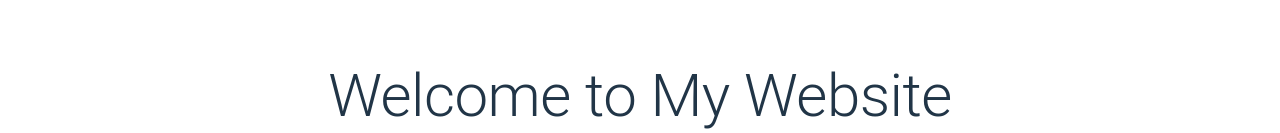
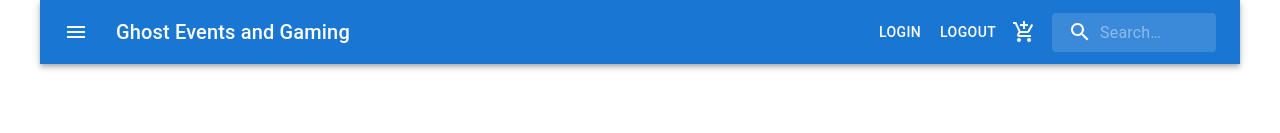
Before and after one commit to B1LLYBAGZ/GhostGames, a React (Vite) app in the folder client/: page / in a window 1280 px wide. Shown: the top 133 px of the page. Built offline with nearby package versions, Linux system fonts and the light colour scheme.

Commit message:
added navbar and temporarydrawer files

```diff
--- a/client/src/App.jsx
+++ b/client/src/App.jsx
@@ -1,4 +1,5 @@
 import { BrowserRouter as Router, Routes, Route } from "react-router-dom";
+import Navbar from './components/Navbar/Navbar';
 import Home from "./pages/Home";
 import Footer from "./components/Footer/Footer"; // Import the Footer component
 import "./App.css";
@@ -7,6 +8,7 @@ function App() {
   return (
     <Router>
       <div className="app">
+          <Navbar/>
         <Routes>
           <Route path="/" element={<Home />} />
         </Routes>
--- a/client/src/components/Navbar/Navbar.jsx
+++ b/client/src/components/Navbar/Navbar.jsx
@@ -0,0 +1,124 @@
+// import * as React from 'react';
+import React, { useState } from 'react';
+import { styled, alpha } from '@mui/material/styles';
+
+import AppBar from '@mui/material/AppBar';
+import Box from '@mui/material/Box';
+import Toolbar from '@mui/material/Toolbar';
+import IconButton from '@mui/material/IconButton';
+import Typography from '@mui/material/Typography';
+import InputBase from '@mui/material/InputBase';
+import MenuIcon from '@mui/icons-material/Menu';
+import SearchIcon from '@mui/icons-material/Search';
+import Button from '@mui/material/Button'
+import AddShoppingCartIcon from '@mui/icons-material/AddShoppingCart'
+import TemporaryDrawer from './TemporaryDrawer';
+
+const Search = styled('div')(({ theme }) => ({
+  position: 'relative',
+  borderRadius: theme.shape.borderRadius,
+  backgroundColor: alpha(theme.palette.common.white, 0.15),
+  '&:hover': {
+    backgroundColor: alpha(theme.palette.common.white, 0.25),
+  },
+  marginLeft: 0,
+  width: '100%',
+  [theme.breakpoints.up('sm')]: {
+    marginLeft: theme.spacing(1),
+    width: 'auto',
+  },
+}));
+
+const SearchIconWrapper = styled('div')(({ theme }) => ({
+  padding: theme.spacing(0, 2),
+  height: '100%',
+  position: 'absolute',
+  pointerEvents: 'none',
+  display: 'flex',
+  alignItems: 'center',
+  justifyContent: 'center',
+}));
+
+const StyledInputBase = styled(InputBase)(({ theme }) => ({
+  color: 'inherit',
+  width: '100%',
+  '& .MuiInputBase-input': {
+    padding: theme.spacing(1, 1, 1, 0),
+    // vertical padding + font size from searchIcon
+    paddingLeft: `calc(1em + ${theme.spacing(4)})`,
+    transition: theme.transitions.create('width'),
+    [theme.breakpoints.up('sm')]: {
+      width: '12ch',
+      '&:focus': {
+        width: '20ch',
+      },
+    },
+  },
+}));
+
+export default function SearchAppBar() {
+  const [openDrawer, setOpenDrawer] = useState(false);
+
+  const toggleDrawer = () => {
+    setOpenDrawer((prevOpen) => !prevOpen);
+  };
+  return (
+    <Box sx={{ flexGrow: 1 }}>
+
+      <AppBar position="static">
+        <Toolbar>
+          <IconButton
+            size="large"
+            edge="start"
+            color="inherit"
+            aria-label="open drawer"
+            onClick={toggleDrawer} // Add this line to open the drawer
+            sx={{ mr: 2 }}
+
+          >
+            <MenuIcon />
+          </IconButton>
+
+          <Typography
+            variant="h6"
+            noWrap
+            component="div"
+            sx={{ flexGrow: 1, display: { xs: 'none', sm: 'block' } }}
+          >
+            Ghost Events and Gaming
+          </Typography>
+          {/* {isLoggedIn ? (
+            <>
+              <Button variant="text" color="inherit" onClick={handleLogout}>
+                Logout
+              </Button>
+              <IconButton color="inherit" aria-label="add to shopping cart">
+                <AddShoppingCartIcon />
+              </IconButton>
+            </>
+          ) : (
+            <Button variant="text" color="inherit" onClick={handleLogin}>
+              Login
+            </Button>
+          )} */}
+          <Button variant="text" color="inherit">Login</Button>
+          <Button variant="text" color="inherit">Logout</Button>
+          <IconButton color="inherit" aria-label="add to shopping cart">
+  <AddShoppingCartIcon />
+</IconButton>
+          <Search>
+            <SearchIconWrapper>
+              <SearchIcon />
+            </SearchIconWrapper>
+            <StyledInputBase
+              placeholder="Search…"
+              inputProps={{ 'aria-label': 'search' }}
+            />
+          </Search>
+
+        </Toolbar>
+      </AppBar>
+      <TemporaryDrawer open={openDrawer} onClose={toggleDrawer} />
+    </Box>
+  );
+}
--- /dev/null
+++ b/client/src/components/Navbar/TemporaryDrawer.jsx
@@ -0,0 +1,60 @@
+import React from 'react';
+import Box from '@mui/material/Box';
+import Drawer from '@mui/material/Drawer';
+import List from '@mui/material/List';
+import Divider from '@mui/material/Divider';
+import ListItem from '@mui/material/ListItem';
+import ListItemButton from '@mui/material/ListItemButton';
+import ListItemIcon from '@mui/material/ListItemIcon';
+import ListItemText from '@mui/material/ListItemText';
+import HomeIcon from '@mui/icons-material/Home';
+import EventIcon from '@mui/icons-material/Event';
+import LocationOnIcon from '@mui/icons-material/LocationOn';
+import ContactMailIcon from '@mui/icons-material/ContactMail';
+
+export default function TemporaryDrawer({ open, onClose }) {
+  const handleLinkClick = (path) => {
+    // Add logic to navigate to the specified path when a link is clicked
+    console.log(`Navigating to: ${path}`);
+    // Example: navigate to the path using React Router or any navigation library
+  };
+
+  const DrawerList = (
+    <Box sx={{ width: 250 }} role="presentation" onClick={onClose}>
+      <List>
+        <ListItem button onClick={() => handleLinkClick('/about')}>
+          <ListItemIcon>
+            <HomeIcon />
+          </ListItemIcon>
+          <ListItemText primary="About" />
+        </ListItem>
+        <ListItem button onClick={() => handleLinkClick('/calendar')}>
+          <ListItemIcon>
+            <EventIcon />
+          </ListItemIcon>
+          <ListItemText primary="Calendar" />
+        </ListItem>
+        <ListItem button onClick={() => handleLinkClick('/location')}>
+          <ListItemIcon>
+            <LocationOnIcon />
+          </ListItemIcon>
+          <ListItemText primary="Location" />
+        </ListItem>
+        <ListItem button onClick={() => handleLinkClick('/contact')}>
+          <ListItemIcon>
+            <ContactMailIcon />
+          </ListItemIcon>
+          <ListItemText primary="Contact" />
+        </ListItem>
+      </List>
+    </Box>
+  );
+
+  return (
+    <div>
+      <Drawer open={open} onClose={onClose}>
+        {DrawerList}
+      </Drawer>
+    </div>
+  );
+}
```
